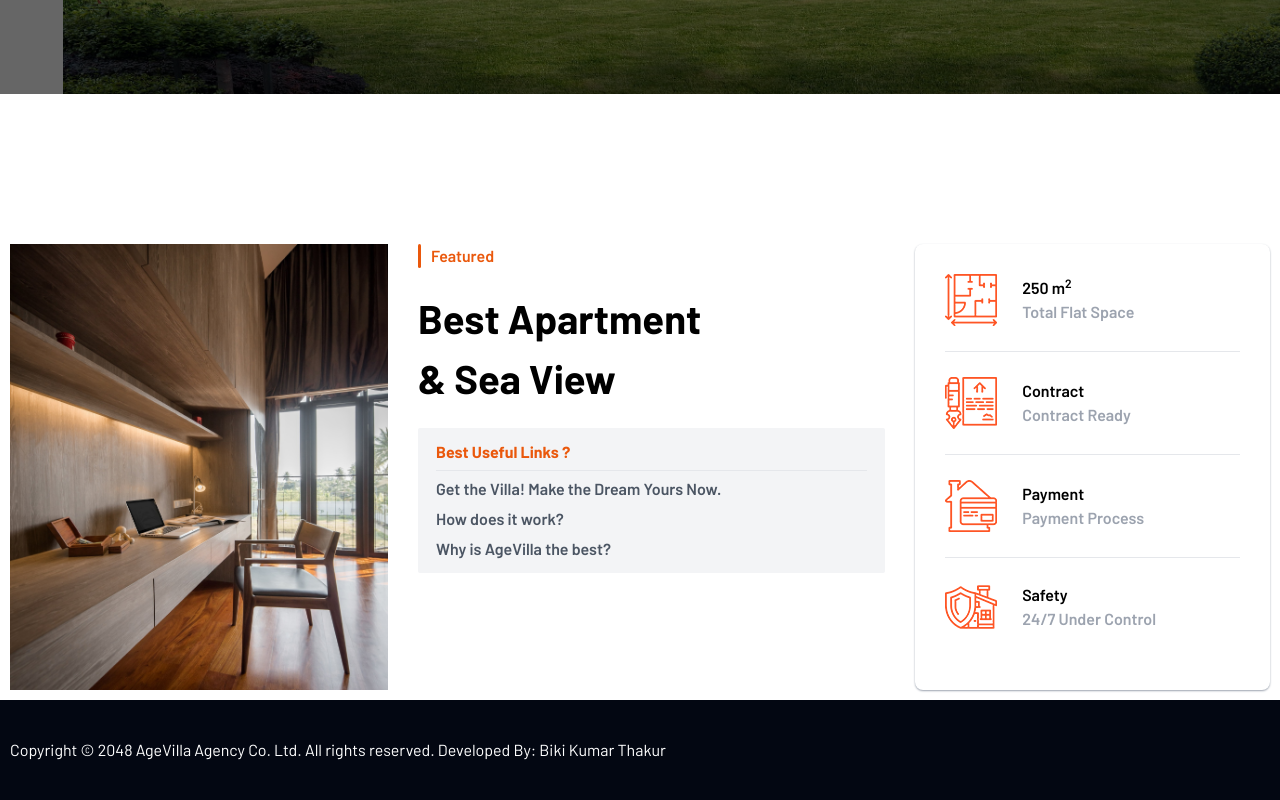
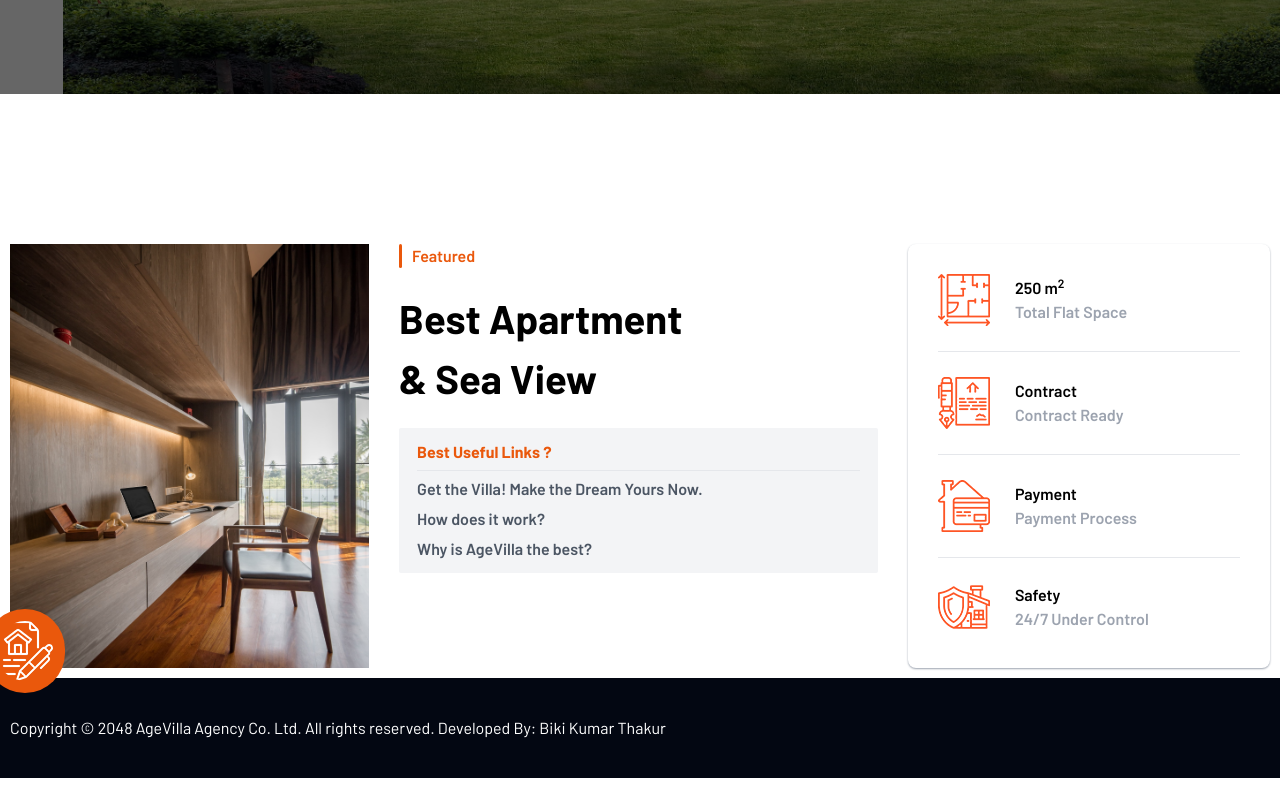
Before and after one commit to Biki101/age-villa, an Angular app: page / in a window 1280 px wide. Shown: the part 709-1509 px from the top of the page. After the commit the page ends 1487 px from the top, so only its background shows below. Built offline with nearby package versions, Linux system fonts and the light colour scheme; a web font is replaced by a local one.

Commit message:
added featured section

```diff
--- a/src/app/components/homepage/featured-section/featured-section.component.html
+++ b/src/app/components/homepage/featured-section/featured-section.component.html
@@ -1,9 +1,12 @@
 <div class="outer-container flex gap-[30px]">
-  <img
-    src="../../../../assets/hero1.jpg"
-    class="w-[30%]"
-    alt="featured_image"
-  />
+  <div class="w-[30%] relative">
+    <img src="../../../../assets/hero1.jpg" alt="featured_image" />
+    <img
+      src="../../../../assets/featured-icon.png"
+      class="bg-orange-600 p-3 rounded-full absolute left-[-25px] bottom-[-25px]"
+      alt="featured_image"
+    />
+  </div>
   <div class="w-[40%] flex flex-col gap-[20px]">
     <div class="flex gap-[10px] font-semibold text-orange-600">
       <div class="border-r-[3px] border-orange-600 rounded"></div>
```
Also changed, not shown: src/assets/featured-icon.png (added).
